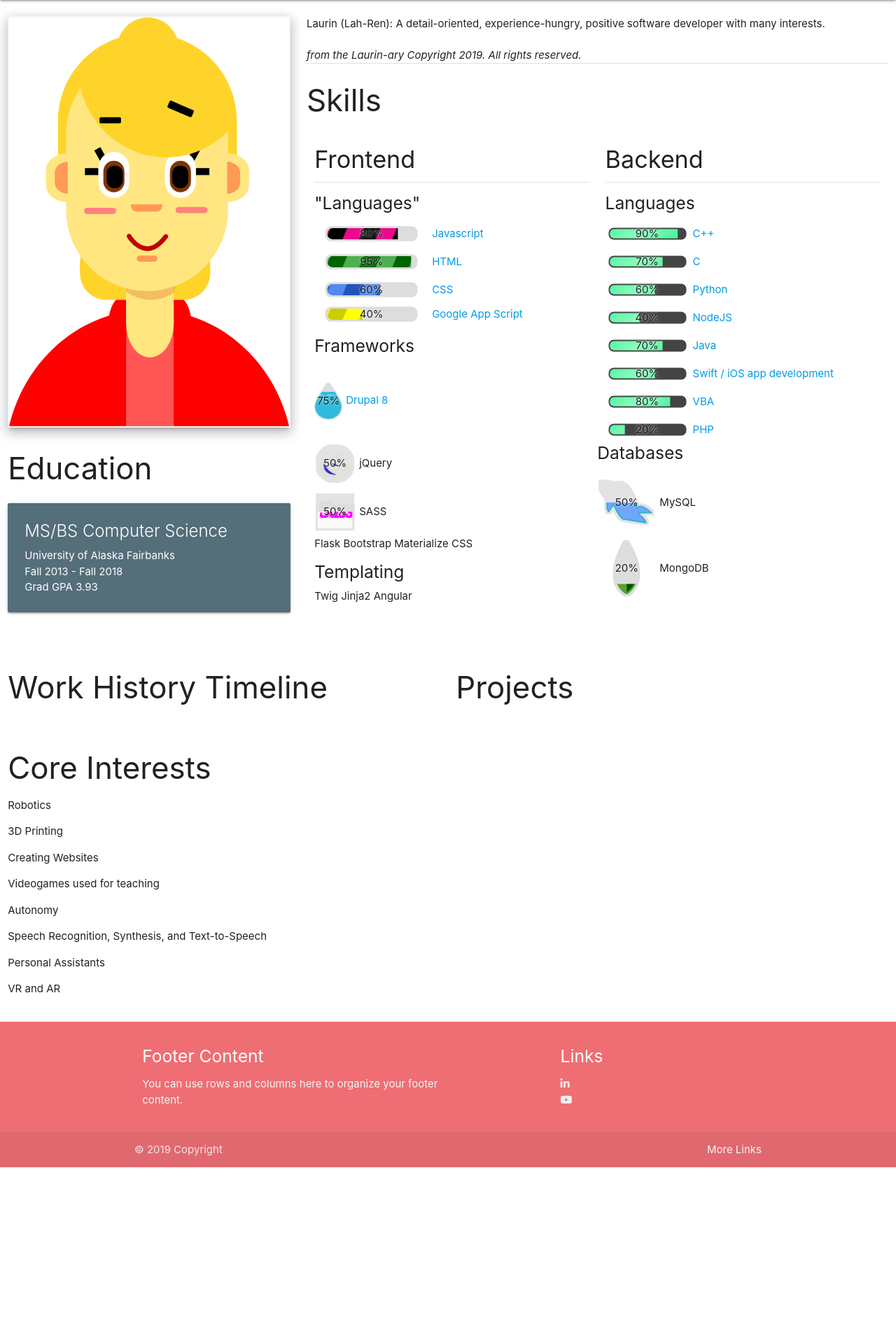
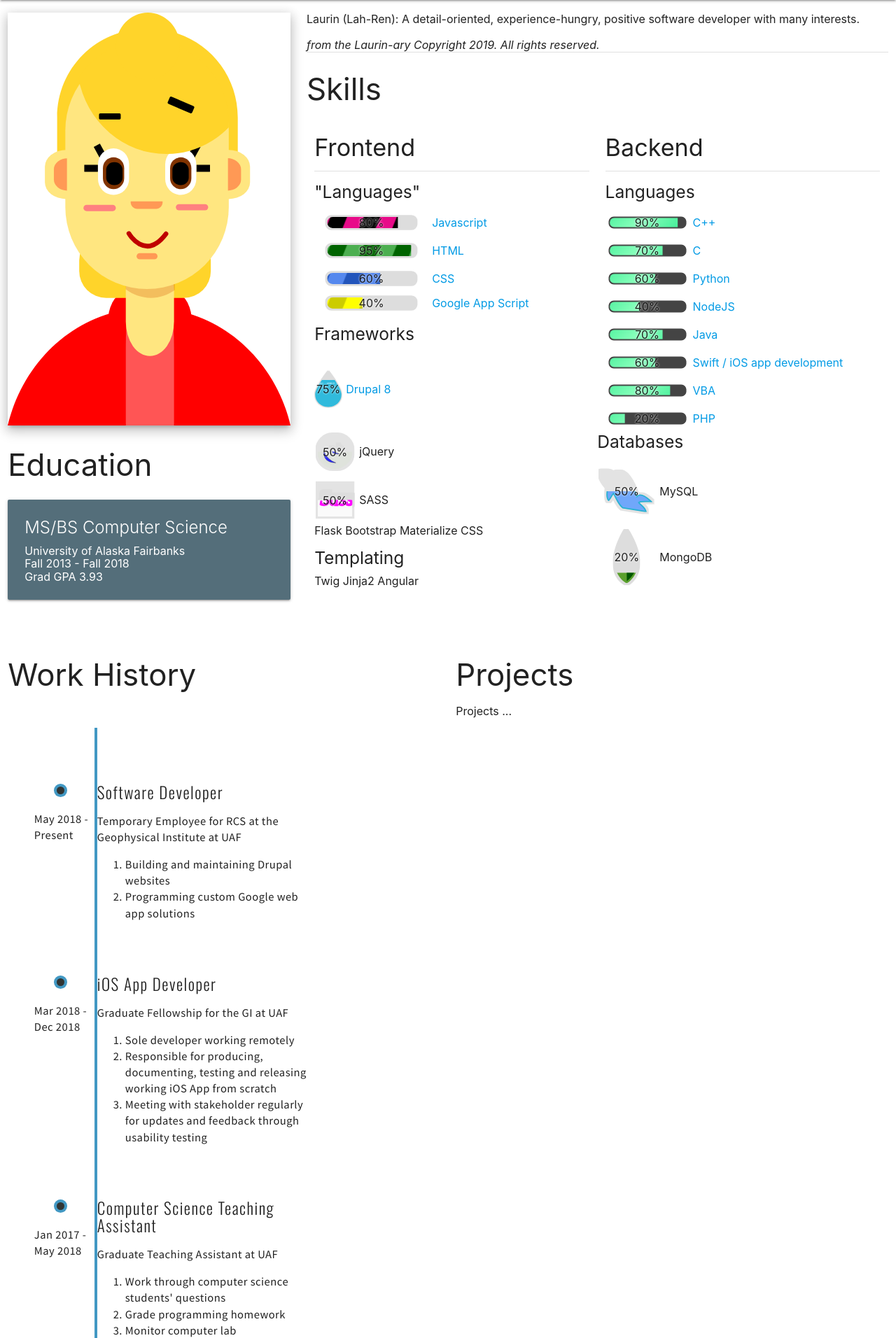
Before and after one commit to Dev-Laurin/portfolioWebsite, a Flask app: page / in a window 1280 px wide. Shown: the part 64-1976 px from the top of the page at 70% size. Before the commit the page ends 1732 px from the top, so only its background shows below. Run offline with Flask 2, Linux system fonts and the light colour scheme; some libraries are stand-ins or nearby versions.

Commit message:
Added work timeline.

```diff
--- a/pythonSite/static/css/main.css
+++ b/pythonSite/static/css/main.css
@@ -38,3 +38,22 @@ img {
 .disabled-link-text {
 	color: grey !important;
 }
+
+/* Timeline */
+.timeline {
+	max-width: 60% !important;
+}
+
+.timeline .event::before {
+	left: -150px !important;
+	top: 40px !important;
+}
+
+.date {
+	position: absolute;
+	display: block;
+	left: -90px !important;
+	top: 40px !important;
+	word-wrap: normal;
+	max-width: 30%;
+}
--- /dev/null
+++ b/pythonSite/static/css/style.css
@@ -0,0 +1,85 @@
+/* Import */
+@import url(http://fonts.googleapis.com/css?family=Source+Sans+Pro:200,300,400,600,700|Oswald:400,300,700);
+/* Variables */
+/* Base */
+body {
+/*  background: #252827;*/
+  font-size: 16px;
+}
+strong {
+  font-weight: 600;
+}
+h1 {
+  font-family: 'Oswald', sans-serif;
+  letter-spacing: 1.5px;
+  /*color: white;*/
+  font-weight: 100;
+  font-size: 2.4em;
+}
+#content {
+  margin-top: 50px;
+  text-align: center;
+}
+/* Timeline */
+.timeline {
+  border-left: 4px solid #4298C3;
+  border-bottom-right-radius: 4px;
+  border-top-right-radius: 4px;
+  background: rgba(255, 255, 255, 0.03);
+/*  color: rgba(255, 255, 255, 0.8);*/
+  font-family: 'Source Sans Pro', sans-serif;
+  margin: 50px auto;
+  letter-spacing: 0.5px;
+  position: relative;
+  line-height: 1.4em;
+  font-size: 1.03em;
+  padding: 50px;
+  list-style: none;
+  text-align: left;
+ /* font-weight: 100;*/
+  max-width: 30%;
+}
+.timeline h1,
+.timeline h2,
+.timeline h3 {
+  font-family: 'Oswald', sans-serif;
+  letter-spacing: 1.5px;
+  font-weight: 100;
+  font-size: 1.4em;
+}
+.timeline .event {
+  border-bottom: 1px dashed rgba(255, 255, 255, 0.1);
+  padding-bottom: 25px;
+  margin-bottom: 50px;
+  position: relative;
+}
+.timeline .event:last-of-type {
+  padding-bottom: 0;
+  margin-bottom: 0;
+  border: none;
+}
+.timeline .event:before,
+.timeline .event:after {
+  position: absolute;
+  display: block;
+  top: 0;
+}
+.timeline .event:before {
+  left: -217.5px;
+  color: rgba(255, 255, 255, 0.4);
+  content: attr(data-date);
+  text-align: right;
+  font-weight: 100;
+  font-size: 0.9em;
+  min-width: 120px;
+}
+.timeline .event:after {
+  box-shadow: 0 0 0 4px #4298c3;
+  left: -57.85px;
+  background: #313534;
+  border-radius: 50%;
+  height: 11px;
+  width: 11px;
+  content: "";
+  top: 5px;
+}
--- a/pythonSite/templates/index.html
+++ b/pythonSite/templates/index.html
@@ -11,6 +11,11 @@
 	<link rel="stylesheet" type="text/css" href="../static/loading-bar/loading-bar.css"/>
 	<!-- Tell browser we are optimized for mobile -->
 	<meta name="viewport" content="width=device-width, initial-scale=1.0"/>
+
+	<!-- Timeline library -->
+	<link rel="stylesheet" type="text/css" href="../static/css/style.css"/>
+
+	<link rel="stylesheet" href="https://cdnjs.cloudflare.com/ajax/libs/normalize/5.0.0/normalize.min.css">
 </head>
 <body>
   <header>
@@ -191,11 +196,65 @@
 	  	</div>
 
   		<div class="row">
-  			<div class="col s6">
-  				<h3>Work History Timeline</h3>
+  			<div class="col s12 l6">
+  				<h3>Work History</h3>
+  				<div id="content">
+					  <ul class="timeline">
+					    <li class="event">
+					      <div class="date"> May 2018 - Present </div>
+					      <h3>Software Developer</h3>
+					      <p>Temporary Employee for RCS at the Geophysical Institute at UAF</p>
+					      <ol>
+					      	<li>Building and maintaining Drupal websites</li>
+					      	<li>Programming custom Google web app solutions</li>
+					      </ol>
+					    </li>
+
+					    <li class="event">
+					    	<div class="date"> Mar 2018 - Dec 2018 </div>
+					      <h3>iOS App Developer</h3>
+					      <p>Graduate Fellowship for the GI at UAF</p>
+					      <ol>
+					      	<li>Sole developer working remotely</li>
+					      	<li>Responsible for producing, documenting, testing and releasing working iOS App from scratch</li>
+					      	<li>Meeting with stakeholder regularly for updates and feedback through usability testing</li>
+					      </ol>
+					    </li>
+					    <li class="event">
+					      <div class="date">Jan 2017 - May 2018</div>
+					      <h3>Computer Science Teaching Assistant</h3>
+					      <p>Graduate Teaching Assistant at UAF</p>
+					      <ol>
+					      	<li>Work through computer science students' questions</li>
+					      	<li>Grade programming homework</li>
+					      	<li>Monitor computer lab</li>
+					      </ol>
+					    </li>
+					    <li class="event">
+					      <div class="date">Apr 2016 - Dec 2016</div>
+					      <h3>Research Assistant</h3>
+					      <p>UAF ITEST Grant</p>
+					      <ol>
+					      	<li>Researching Middle School student's interest/disinterest in learning Robotics (STEM)</li>
+					      	<li>Recording observations and making judgements</li>
+					      	<li>Creating/preparing robots for students to use with <a href="https://www.robotmoose.com">robotmoose.com</a></li>
+					      </ol>
+					    </li>
+					    <li class="event">
+					      <div class="date">Jul 2013 - Aug 2016</div>
+					      <h3>Accounting Assistant/Programmer</h3>
+					      <p>Wright Air Service Accounting Office</p>
+					      <ol>
+					      	<li>Independently programmed a new workplace timeclock</li>
+					      	<li>Checking, counting, and correcting monetary figures</li>
+					      </ol>
+					    </li>
+					  </ul>
+					</div>
   			</div>
-  			<div class="col s6">
+  			<div class="col s12 l6">
   				<h3>Projects</h3>
+  				<p> Projects ... </p>
   			</div>
 
   		</div>
@@ -330,6 +389,9 @@
 	<script type="text/javascript" src="../static/materialize/js/materialize.min.js"></script>
 	<script type="text/javascript" src="../static/loading-bar/loading-bar.js"></script>
 	<script type="text/javascript" src="../static/js/main.js"></script>
+
+	<!-- Collapsable Timeline -->
+	<script src='http://cdnjs.cloudflare.com/ajax/libs/jquery/2.1.3/jquery.min.js'></script>
 </body>
 
 </html>
```
Also changed, not shown: pythonSite/static/Licenses/css-timeline-3.txt (added, +12 -0 lines).
